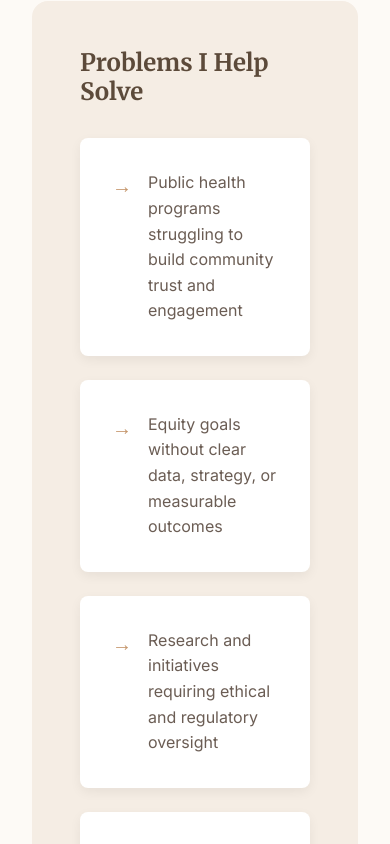
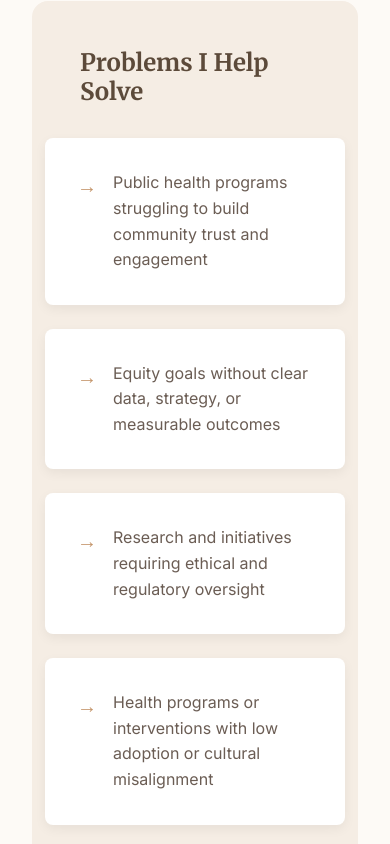
Before and after one commit to vidhyakshayakannan/rooted-equity-portfolio, a React (Vite) app: page /about in a window 390 px wide. Shown: the part 1400-2244 px from the top of the page. Built offline with nearby package versions, Linux system fonts and the light colour scheme.

Commit message:
style: final fix for about page problems layout (uniform center)

```diff
--- a/src/components/About.css
+++ b/src/components/About.css
@@ -41,6 +41,7 @@
 .problems-grid {
     display: flex;
     flex-wrap: wrap;
+    justify-content: center;
     gap: 1.5rem;
     margin-top: 2rem;
 }
@@ -49,12 +50,20 @@
     display: flex;
     gap: 1rem;
     align-items: flex-start;
-    flex: 1 1 400px;
-    /* Grow to fill space */
+    flex: 0 1 calc(45% - 1rem);
+    /* Uniform width, centered last item */
+    min-width: 300px;
     background: white;
     padding: 2rem;
     border-radius: var(--radius-md);
     box-shadow: 0 4px 12px rgba(0, 0, 0, 0.06);
+    transition: transform 0.2s ease, box-shadow 0.2s ease;
+}
+
+.problem-item:hover {
+    transform: translateY(-5px);
+    box-shadow: 0 12px 24px rgba(0, 0, 0, 0.08);
+    /* Aesthetic lift */
 }
 
 .problem-icon {
@@ -186,7 +195,9 @@
         margin: 0 auto;
     }
 
-    .problems-grid {
-        grid-template-columns: 1fr;
+    .problem-item {
+        flex: 1 1 100%;
+        /* Full width on mobile */
+        max-width: 100%;
     }
 }
```
